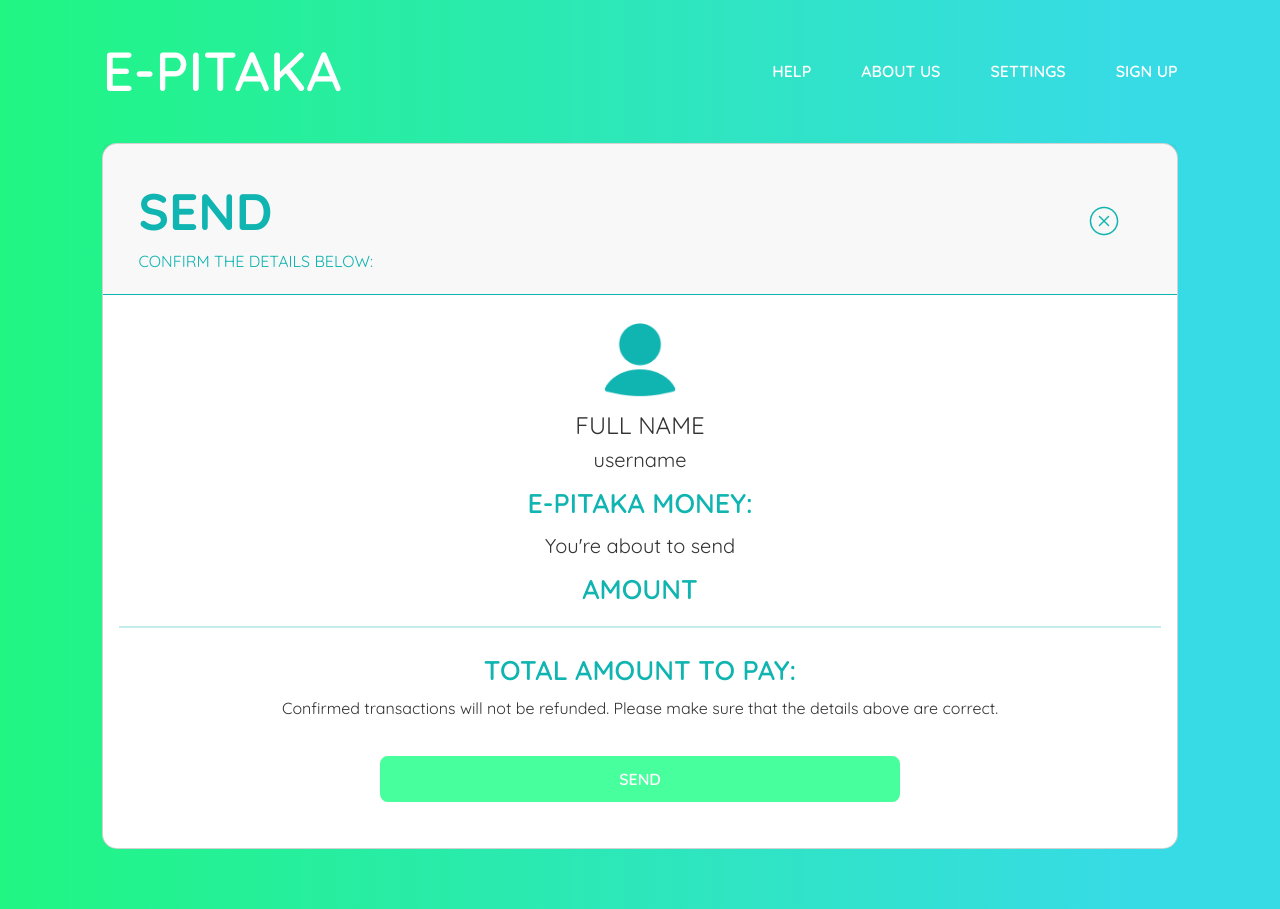
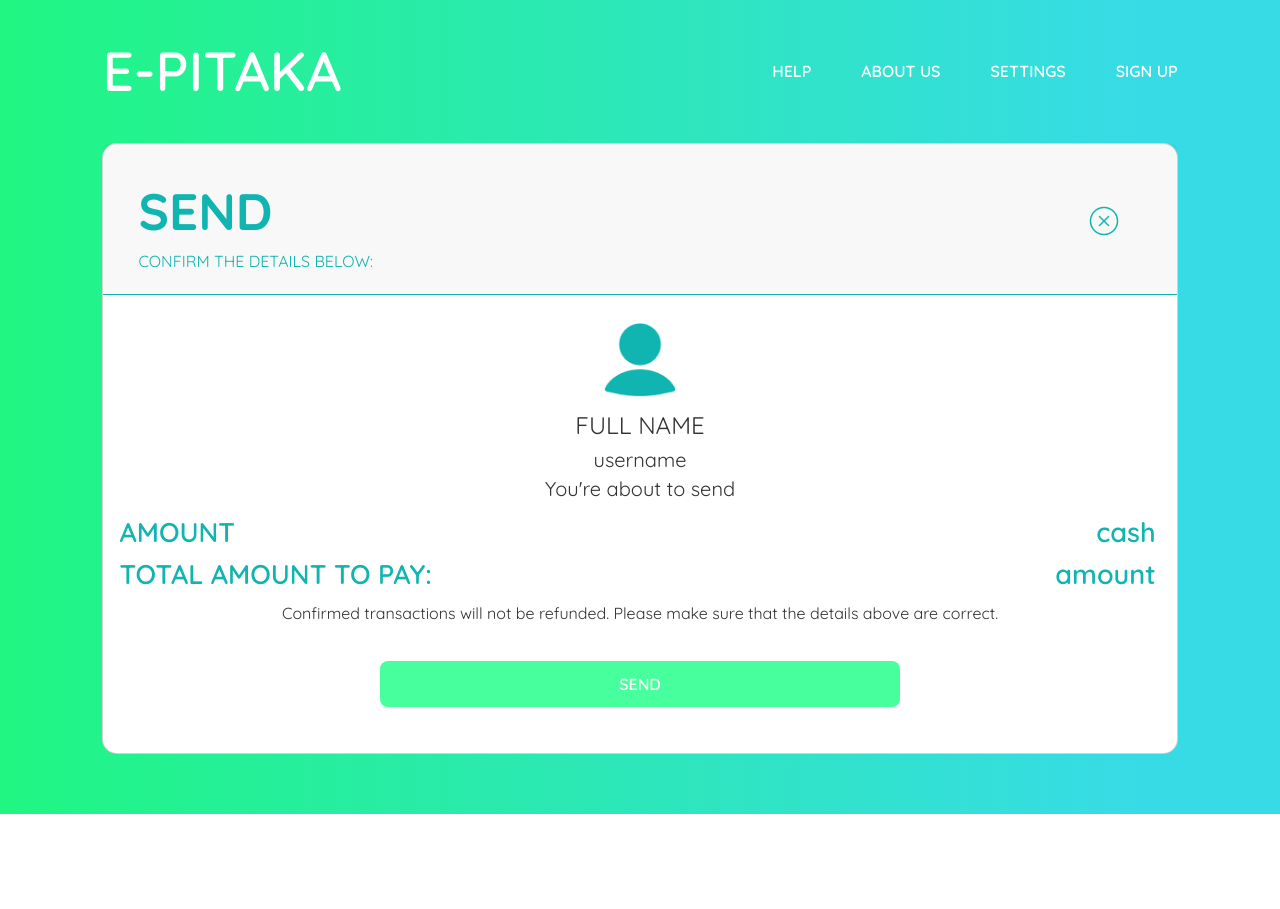
Before and after one commit to NotRelix/e-pitaka, a React (Vite) app in the folder client/: page /e-pitaka/send/confirm in a window 1280 px wide. After the commit the page ends 814 px from the top, so only its background shows below. Built offline with nearby package versions, Linux system fonts and the light colour scheme; a web font is replaced by a local one.

Commit message:
fix: contents in confirmation and receipt

```diff
--- a/client/src/pages/Confirmation.jsx
+++ b/client/src/pages/Confirmation.jsx
@@ -30,22 +30,26 @@ function Send() {
             <img src={userprofile} className="user-profile" />
             <h4>FULL NAME</h4>
             <h5>username</h5>
+            <h5>You're about to send</h5>
             </div>
           <div className="amount-section">
-            <h3>E-PITAKA MONEY:</h3>
-            <h5>You're about to send</h5>
+            <div className="confirm-leftside">
             <h3>AMOUNT</h3>
-            <hr className="line-below-amount" />
             <h3>TOTAL AMOUNT TO PAY:</h3>
+            </div>
+            <div className="confirm-rightside">
+            <h3>cash</h3>
+            <h3>amount</h3>
+            </div>
+            </div>
             <p>Confirmed transactions will not be refunded. Please make sure that the details above are correct.</p>
-          </div>
-          <div className="button-container">
+            <div className="button-container">
               <button type="submit" className="next-button" onClick={() => navigate('/e-pitaka/send/receipt')}>
                 SEND
               </button>
+          </div>
             </div>
         </div>
-      </div>
     </>
   );
 }
--- a/client/src/pages/Receipt.jsx
+++ b/client/src/pages/Receipt.jsx
@@ -23,15 +23,20 @@ function Receipt() {
         </div>
         <div className="card-body receipt-body">
         <div className="user-details">
-            <img src={check} className="check-mark"/>
+            <img src={check} className="check-mark" />
             <img src={userprofile} className="user-profile" />
             <h4>FULL NAME</h4>
             <h5>username</h5>
             </div>
             <div className="amount-section">
-            <h3>AMOUNT</h3>
-            <hr className="line-below-amount" />
-            <h3>TOTAL AMOUNT SENT:</h3>
+              <div className="confirm-leftside">
+              <h3>AMOUNT</h3>
+              <h3>TOTAL AMOUNT SENT:</h3>
+              </div>
+              <div className="confirm-rightside">
+              <h3>money</h3>
+              <h3>cash</h3>
+              </div>
             </div>
         </div>
       </div>
--- a/client/src/styles/Confirmation.css
+++ b/client/src/styles/Confirmation.css
@@ -28,8 +28,19 @@
 
   .amount-section {
     display: flex;
-    flex-direction: column;
+    flex-direction: row;
     text-align: center;
+  }
+
+  .confirm-leftside {
+    flex: 1;
+    text-align: left;
+  }
+
+  .confirm-rightside {
+    flex: 1;
+    text-align: right;
+    padding-right: 5px;
   }
 
   h3, h5 {
```
